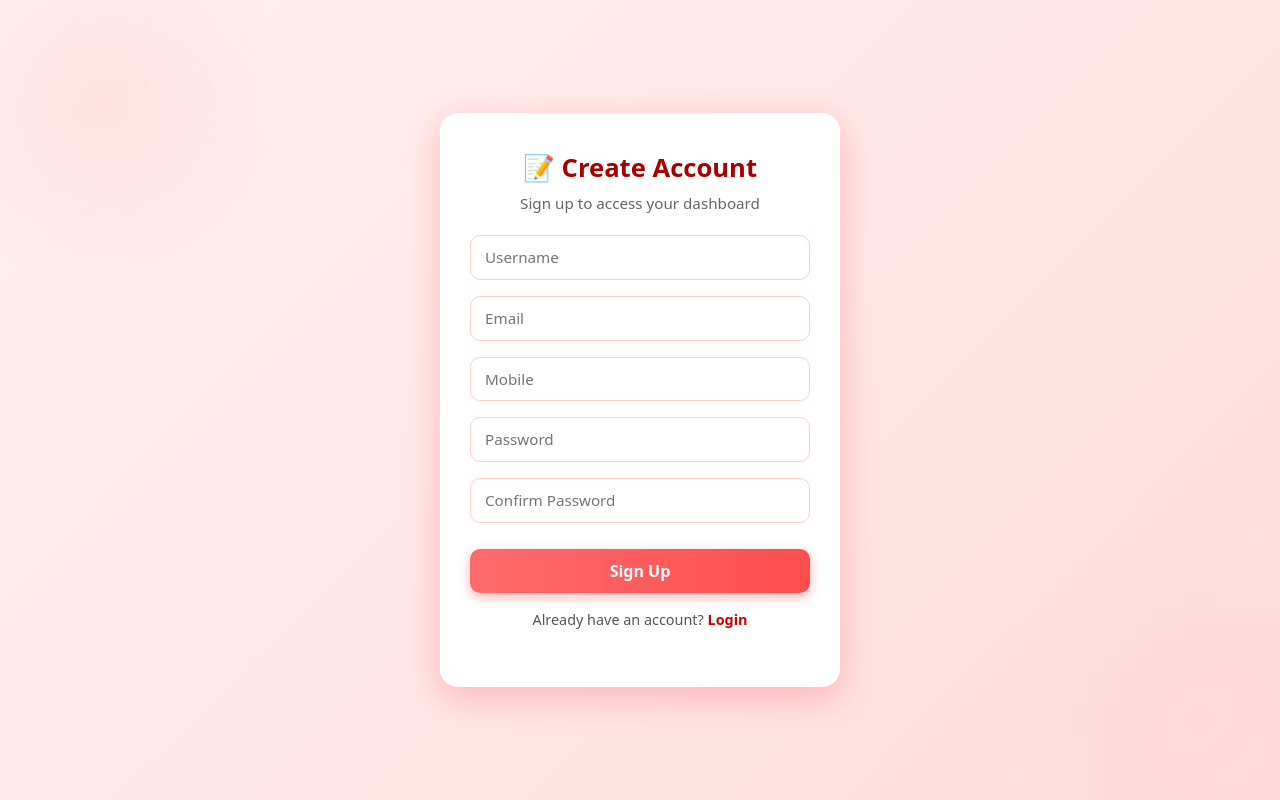
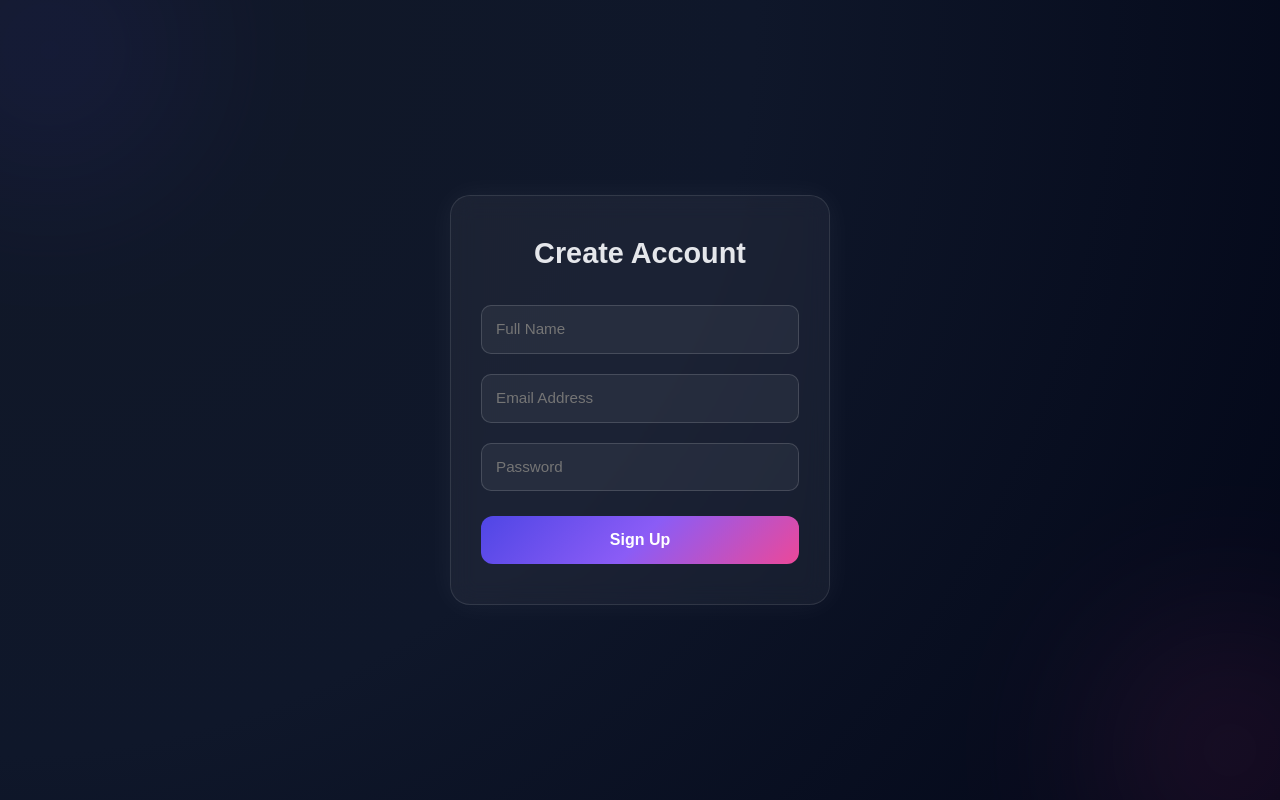
Before and after one commit to SubbyDutta/SubbyFrontend, a React (Create React App) app: page / in a window 1280 px wide. Built offline with nearby package versions, Linux system fonts and the light colour scheme.

Commit message:
Update Signup.jsx

```diff
--- a/src/pages/Signup.jsx
+++ b/src/pages/Signup.jsx
@@ -1,297 +1,181 @@
-// src/pages/Signup.jsx
 import React, { useState } from "react";
-import API from "../api";
-import { useNavigate } from "react-router-dom";
-import { motion, AnimatePresence } from "framer-motion";
+import { motion } from "framer-motion";
 
 const Signup = () => {
   const [form, setForm] = useState({
-    username: "",
+    name: "",
+    email: "",
     password: "",
-    confirmPassword: "",
-    email: "",
-    mobile: "",
-  });
-  const [error, setError] = useState("");
-  const [successMsg, setSuccessMsg] = useState("");
-  const navigate = useNavigate();
-
-  const handleSubmit = async (e) => {
-    e.preventDefault();
-    setError("");
-    setSuccessMsg("");
-
-    if (form.password !== form.confirmPassword) {
-      setError("Passwords do not match!");
-      return;
-    }
-
-    try {
-      const res = await API.post("/auth/signup", {
-        username: form.username,
-        password: form.password,
-        email: form.email,
-        mobile: form.mobile,
   });
 
-      const message = res.data;
-      if (message.includes("already exists")) {
-        setError(message);
-      } else {
-        setSuccessMsg("🎉 Signup Successful! Redirecting to login...");
-        setTimeout(() => {
-          navigate("/login");
-        }, 3000);
-      }
-    } catch (err) {
-      console.error(err);
-      setError("Signup failed. Please try again.");
-    }
+  const handleChange = (e) => {
+    setForm({ ...form, [e.target.name]: e.target.value });
+  };
+
+  const handleSubmit = (e) => {
+    e.preventDefault();
+    alert("Signup Successful 🚀");
   };
 
   return (
     <motion.div
-      className="signup-root"
       initial={{ opacity: 0 }}
       animate={{ opacity: 1 }}
-      transition={{ duration: 0.6 }}
+      transition={{ duration: 1.2 }}
+      className="signup-root"
       style={{
+        minHeight: "100vh",
         display: "flex",
         justifyContent: "center",
         alignItems: "center",
-        minHeight: "100vh",
-        background: "linear-gradient(135deg, #fff0f0, #ffdcdc)",
+        background: "radial-gradient(circle at top left, #111827, #0f172a, #020617)",
         overflow: "hidden",
         position: "relative",
+        color: "#fff",
+        fontFamily: "'Poppins', sans-serif",
       }}
     >
-      {/* Floating background shapes */}
+      {/* Animated glowing background orbs */}
       <motion.div
-        initial={{ opacity: 0, scale: 0.7 }}
-        animate={{ opacity: 0.15, scale: 1 }}
-        transition={{ duration: 1.5 }}
+        initial={{ scale: 0, opacity: 0 }}
+        animate={{ scale: 1, opacity: 0.15 }}
+        transition={{ duration: 2, ease: "easeOut" }}
         style={{
           position: "absolute",
-          top: "-100px",
-          left: "-100px",
+          top: "-150px",
+          left: "-150px",
           width: "400px",
           height: "400px",
           borderRadius: "50%",
-          background: "radial-gradient(circle, #ff9999 0%, transparent 70%)",
-          zIndex: 0,
+          background: "radial-gradient(circle, #4f46e5 0%, transparent 70%)",
+          filter: "blur(80px)",
         }}
       />
       <motion.div
-        initial={{ opacity: 0, scale: 0.7 }}
-        animate={{ opacity: 0.12, scale: 1 }}
-        transition={{ duration: 2 }}
+        initial={{ scale: 0, opacity: 0 }}
+        animate={{ scale: 1, opacity: 0.15 }}
+        transition={{ duration: 2.5, ease: "easeOut" }}
         style={{
           position: "absolute",
-          bottom: "-120px",
-          right: "-120px",
+          bottom: "-150px",
+          right: "-150px",
           width: "400px",
           height: "400px",
           borderRadius: "50%",
-          background: "radial-gradient(circle, #ffb3b3 0%, transparent 70%)",
-          zIndex: 0,
+          background: "radial-gradient(circle, #ec4899 0%, transparent 70%)",
+          filter: "blur(80px)",
         }}
       />
 
-      {/* Card */}
+      {/* Signup card */}
       <motion.div
-        initial={{ y: 40, opacity: 0 }}
+        initial={{ y: 60, opacity: 0 }}
         animate={{ y: 0, opacity: 1 }}
-        transition={{ duration: 0.6, ease: "easeOut" }}
+        transition={{ duration: 0.8, ease: "easeOut" }}
         style={{
-          width: "400px",
+          width: "380px",
           padding: "40px 30px",
-          borderRadius: "18px",
-          boxShadow: "0 10px 35px rgba(255, 0, 0, 0.2)",
-          background: "white",
+          borderRadius: "20px",
+          background: "rgba(255, 255, 255, 0.05)",
+          backdropFilter: "blur(12px)",
+          boxShadow: "0 0 30px rgba(255, 255, 255, 0.05)",
+          border: "1px solid rgba(255, 255, 255, 0.1)",
           zIndex: 1,
-          textAlign: "center",
         }}
       >
         <motion.h2
-          initial={{ opacity: 0, y: -10 }}
-          animate={{ opacity: 1, y: 0 }}
-          transition={{ delay: 0.2 }}
+          initial={{ scale: 0.8, opacity: 0 }}
+          animate={{ scale: 1, opacity: 1 }}
+          transition={{ duration: 0.6 }}
           style={{
-            color: "#a60000",
-            fontWeight: "700",
-            fontSize: "1.6rem",
-            marginBottom: "8px",
+            textAlign: "center",
+            marginBottom: "25px",
+            fontSize: "1.8rem",
+            fontWeight: 600,
+            color: "#e5e7eb",
           }}
         >
-          📝 Create Account
+          Create Account
         </motion.h2>
-        <p style={{ color: "#666", marginBottom: "20px", fontSize: "0.95rem" }}>
-          Sign up to access your dashboard
-        </p>
 
-        {error && (
-          <motion.div
-            initial={{ opacity: 0 }}
-            animate={{ opacity: 1 }}
-            style={{
-              background: "#ffe5e5",
-              borderRadius: "8px",
-              padding: "8px 10px",
-              color: "#a60000",
-              marginBottom: "12px",
-              fontWeight: "600",
-            }}
-          >
-            {error}
-          </motion.div>
-        )}
-
-        <form onSubmit={handleSubmit} className="d-flex flex-column gap-3">
-          {["username", "email", "mobile"].map((field, i) => (
+        <form onSubmit={handleSubmit}>
           <motion.input
-              key={field}
-              type={field === "email" ? "email" : field === "mobile" ? "tel" : "text"}
-              placeholder={field.charAt(0).toUpperCase() + field.slice(1)}
-              value={form[field]}
-              onChange={(e) => setForm({ ...form, [field]: e.target.value })}
+            whileFocus={{ scale: 1.02, boxShadow: "0 0 12px #6366f1" }}
+            transition={{ duration: 0.2 }}
+            type="text"
+            name="name"
+            placeholder="Full Name"
+            value={form.name}
+            onChange={handleChange}
             required
-              whileFocus={{ scale: 1.02, borderColor: "#ff6666" }}
-              style={{
-                padding: "10px 14px",
-                borderRadius: "10px",
-                border: "1.8px solid #ffcccc",
-                outline: "none",
-                fontSize: "0.95rem",
-                transition: "0.3s",
-              }}
+            style={inputStyle}
           />
-          ))}
-
-          {["password", "confirmPassword"].map((field, i) => (
           <motion.input
-              key={field}
+            whileFocus={{ scale: 1.02, boxShadow: "0 0 12px #8b5cf6" }}
+            transition={{ duration: 0.2 }}
+            type="email"
+            name="email"
+            placeholder="Email Address"
+            value={form.email}
+            onChange={handleChange}
+            required
+            style={inputStyle}
+          />
+          <motion.input
+            whileFocus={{ scale: 1.02, boxShadow: "0 0 12px #ec4899" }}
+            transition={{ duration: 0.2 }}
             type="password"
-              placeholder={
-                field === "confirmPassword" ? "Confirm Password" : "Password"
-              }
-              value={form[field]}
-              onChange={(e) => setForm({ ...form, [field]: e.target.value })}
+            name="password"
+            placeholder="Password"
+            value={form.password}
+            onChange={handleChange}
             required
-              whileFocus={{ scale: 1.02, borderColor: "#ff6666" }}
-              style={{
-                padding: "10px 14px",
-                borderRadius: "10px",
-                border: "1.8px solid #ffcccc",
-                outline: "none",
-                fontSize: "0.95rem",
-                transition: "0.3s",
-              }}
+            style={inputStyle}
           />
-          ))}
 
           <motion.button
+            whileHover={{
+              scale: 1.05,
+              background:
+                "linear-gradient(135deg, #6366f1 0%, #ec4899 100%)",
+              boxShadow: "0 0 20px rgba(236, 72, 153, 0.5)",
+            }}
+            whileTap={{ scale: 0.97 }}
+            transition={{ duration: 0.3 }}
             type="submit"
-            whileHover={{ scale: 1.05 }}
-            whileTap={{ scale: 0.95 }}
             style={{
-              background: "linear-gradient(90deg, #ff6b6b, #ff4d4d)",
+              width: "100%",
+              padding: "12px",
+              borderRadius: "12px",
+              border: "none",
+              background:
+                "linear-gradient(135deg, #4f46e5 0%, #8b5cf6 50%, #ec4899 100%)",
               color: "white",
-              fontWeight: "600",
-              border: "none",
-              borderRadius: "10px",
-              padding: "10px 0",
-              marginTop: "10px",
+              fontSize: "1rem",
+              fontWeight: 600,
               cursor: "pointer",
-              boxShadow: "0 4px 12px rgba(255,0,0,0.3)",
-              transition: "0.3s ease",
+              marginTop: "15px",
             }}
           >
             Sign Up
           </motion.button>
         </form>
-
-        <p
-          className="text-center mt-3 small-muted"
-          style={{ marginTop: "16px", fontSize: "0.9rem", color: "#555" }}
-        >
-          Already have an account?{" "}
-          <a
-            href="/login"
-            style={{ color: "#cc0000", fontWeight: "600", textDecoration: "none" }}
-          >
-            Login
-          </a>
-        </p>
       </motion.div>
-
-      {/* Success Popup */}
-      <AnimatePresence>
-        {successMsg && (
-          <motion.div
-            key="overlay"
-            initial={{ opacity: 0 }}
-            animate={{ opacity: 1 }}
-            exit={{ opacity: 0 }}
-            style={{
-              position: "fixed",
-              top: 0,
-              left: 0,
-              width: "100vw",
-              height: "100vh",
-              background: "rgba(255, 220, 220, 0.5)",
-              backdropFilter: "blur(5px)",
-              display: "flex",
-              alignItems: "center",
-              justifyContent: "center",
-              zIndex: 999,
-            }}
-          >
-            <motion.div
-              initial={{ scale: 0.8, opacity: 0 }}
-              animate={{ scale: 1, opacity: 1 }}
-              exit={{ scale: 0.8, opacity: 0 }}
-              transition={{ duration: 0.4 }}
-              style={{
-                background: "white",
-                padding: "30px 50px",
-                borderRadius: "20px",
-                border: "2px solid #ff9999",
-                boxShadow: "0 10px 25px rgba(255,0,0,0.3)",
-                textAlign: "center",
-              }}
-            >
-              <motion.div
-                initial={{ scale: 0 }}
-                animate={{ scale: 1.1 }}
-                transition={{ type: "spring", stiffness: 120, damping: 8 }}
-                style={{
-                  width: "65px",
-                  height: "65px",
-                  borderRadius: "50%",
-                  background: "#ffcccc",
-                  margin: "0 auto 10px",
-                  display: "flex",
-                  justifyContent: "center",
-                  alignItems: "center",
-                }}
-              >
-                ✅
-              </motion.div>
-              <p
-                style={{
-                  color: "#a60000",
-                  fontWeight: "600",
-                  fontSize: "16px",
-                }}
-              >
-                {successMsg}
-              </p>
-            </motion.div>
-          </motion.div>
-        )}
-      </AnimatePresence>
     </motion.div>
   );
 };
 
+// 🔹 Common input styles
+const inputStyle = {
+  width: "100%",
+  padding: "12px 14px",
+  margin: "10px 0",
+  borderRadius: "10px",
+  border: "1px solid rgba(255,255,255,0.15)",
+  background: "rgba(255,255,255,0.05)",
+  color: "#f3f4f6",
+  fontSize: "0.95rem",
+  outline: "none",
+};
+
 export default Signup;
```
Lines whose indentation alone changed are shown as unchanged.
